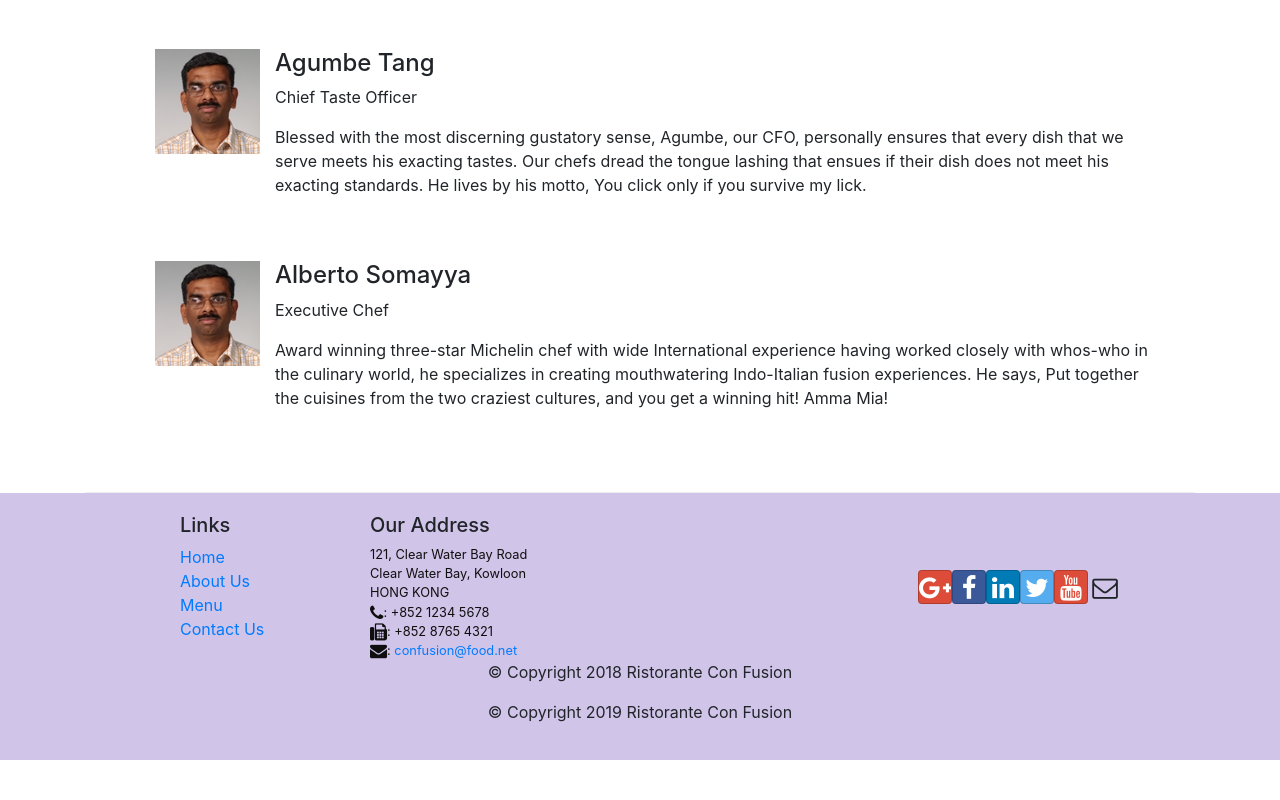
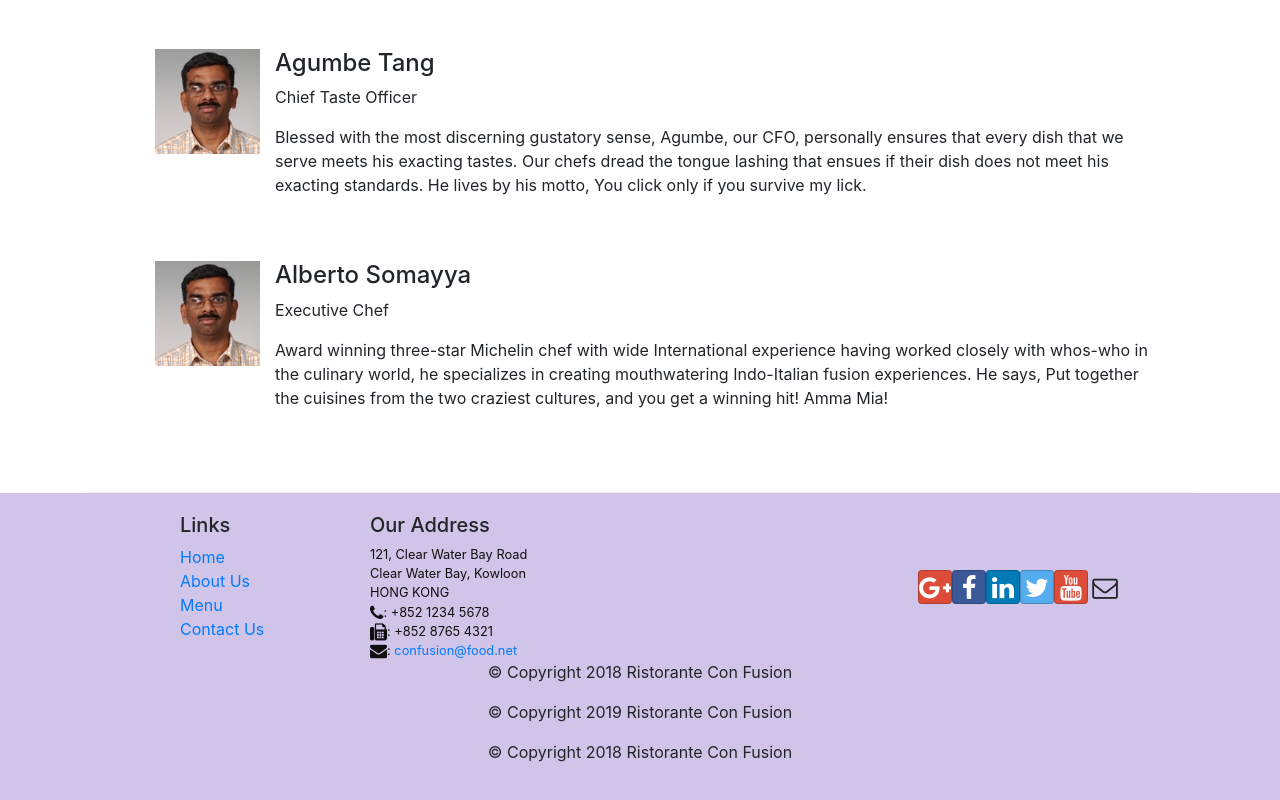
Before and after one commit to hsny91/reactBasic, a React (Create React App) app in the folder CourseraWeekThree/: page /aboutus in a window 1280 px wide. Shown: the part 1573-2373 px from the top of the page. Before the commit the page ends 2333 px from the top, so only its background shows below. Built offline with nearby package versions, Linux system fonts and the light colour scheme.

Commit message:
project was modified

```diff
--- a/CourseraWeekThree/src/components/FooterComponent.js
+++ b/CourseraWeekThree/src/components/FooterComponent.js
@@ -42,6 +42,7 @@ function Footer(props) {
                 <div className="col-auto">
                     <p>© Copyright 2018 Ristorante Con Fusion</p>
                     <p>© Copyright 2019 Ristorante Con Fusion</p>
+                    <p>© Copyright 2018 Ristorante Con Fusion</p>
                 </div>
             </div>
         </div>
```
